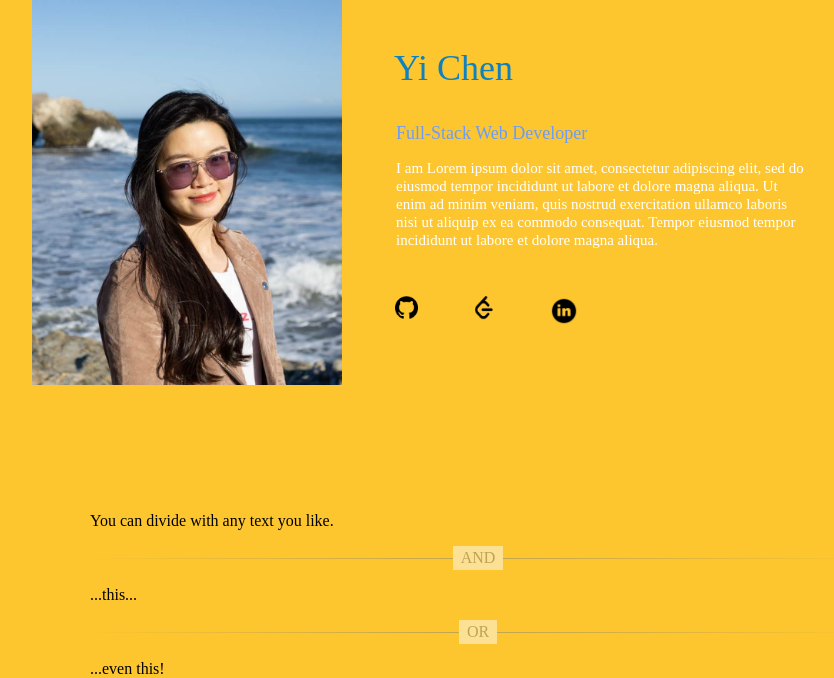
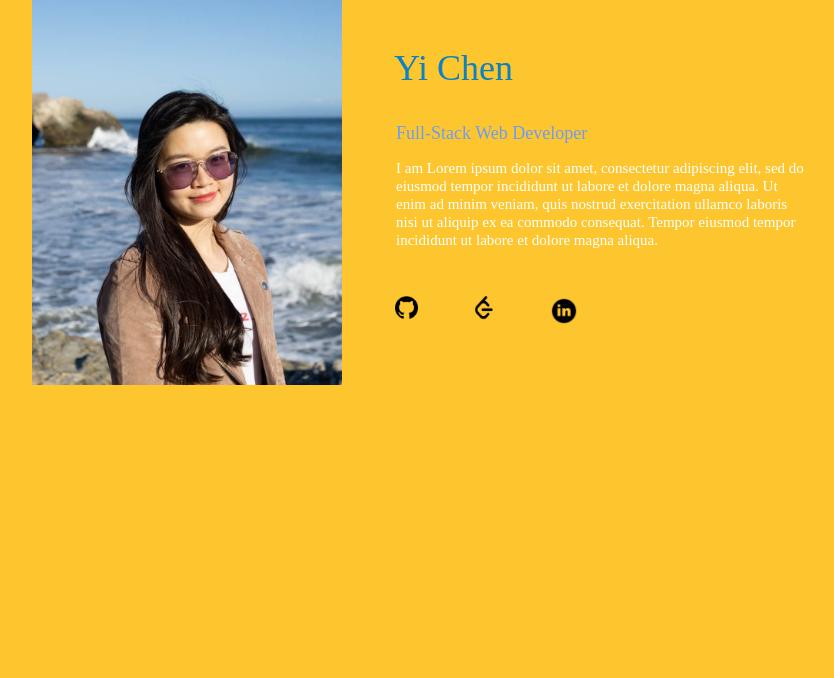
Before and after one commit to Cheryl0402/portfolio, a Flask app: page / in a window 1280 px wide. Shown: the part 131-809 px from the top of the page, without its empty margins (243-1077 px from the left). After the commit the page ends 516 px from the top, so only its background shows below. Run offline with Flask 2, Linux system fonts and the light colour scheme.

```diff
--- a/templates/homepage.html
+++ b/templates/homepage.html
@@ -34,13 +34,7 @@
 		</div>
 	</div>
 
-	<div class="hr">
-	    <p>You can divide with any text you like.</p>
-	    <hr class="hr-text" data-content="AND">
-	    <p>...this...</p>
-	    <hr class="hr-text" data-content="OR">
-	    <p>...even this!</p>
-	</div>
+
 
 </body>
 </html>
```
Also changed, not shown: static/homepage.css (+0 -9 lines).
